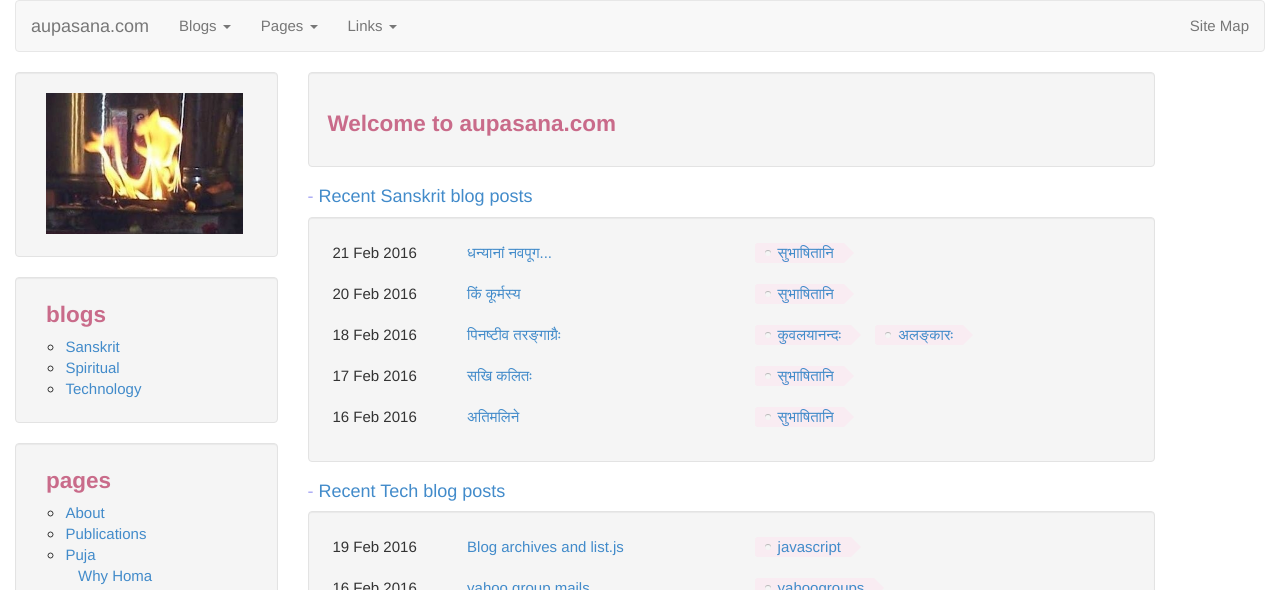
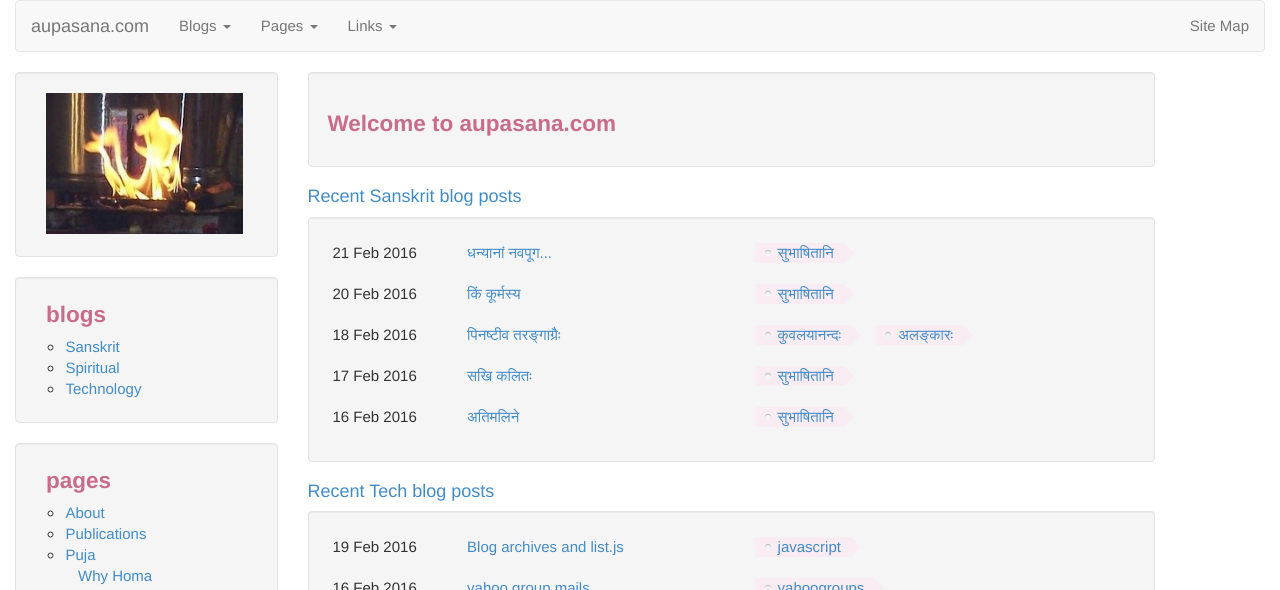
Before and after one commit to aupasana/aupasana.github.io, a Jekyll site: the page built from index.html, in a window 1280 px wide. Shown: the top 590 px of the page. Built offline with Jekyll 4.4.1, drawn with Linux system fonts in a browser that asks for light colours; nearby versions of some CDN libraries.

```diff
--- a/index.html
+++ b/index.html
@@ -15,7 +15,7 @@ blogstodisplay:
 </div>
 
 {% for cat in page.blogstodisplay %}
-	<h3><a href="{{site.baseurl}}/blog/{{cat}}.html">Recent {{cat | capitalize }} blog posts</a></h3>
+	<h2><a href="{{site.baseurl}}/blog/{{cat}}.html">Recent {{cat | capitalize }} blog posts</a></h2>
   <div class="well table-responsive">
   <table class="table borderless table-condensed">
   	{% for post in site.categories[{{cat}}] limit:5 %}
```
